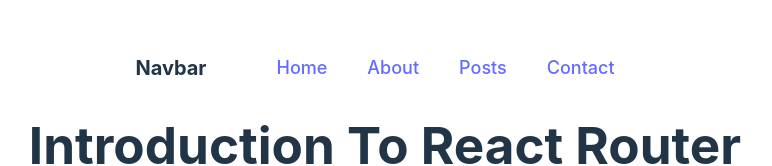
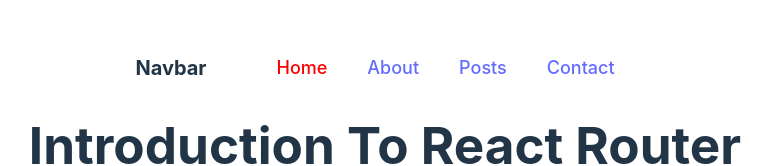
Before and after one commit to Nazmul1582/introduction-to-react-router, a React (Vite) app: page /home in a window 1280 px wide. Shown: the part 202-368 px from the top of the page, without its empty margins (255-1027 px from the left). Built offline with nearby package versions, Linux system fonts and the light colour scheme.

Commit message:
changed active route color using NavLink intead using Link

```diff
--- a/src/App.css
+++ b/src/App.css
@@ -11,16 +11,21 @@
   align-items: center;
   gap: 50px;
 }
-
 .header div{
   font-size: 20px;
   font-weight: bold;
 }
-
 .nav a{
   margin: 0 20px;
   font-size: 18px;
 }
+a.active{
+  color: red;
+}
+a.active:hover{
+  color: red
+}
+
 .posts{
   display: grid;
   grid-template-columns: repeat(2, 1fr);
--- a/src/components/Header.jsx
+++ b/src/components/Header.jsx
@@ -1,14 +1,14 @@
-import { Link } from "react-router-dom";
+import { NavLink } from "react-router-dom";
 
 const Header = () => {
   return (
     <header className="header">
       <div>Navbar</div>
       <nav className="nav">
-        <Link to="/home">Home</Link>
-        <Link to="/about">About</Link>
-        <Link to="/posts">Posts</Link>
-        <Link to="/contact">Contact</Link>
+        <NavLink to="/home">Home</NavLink>
+        <NavLink to="/about">About</NavLink>
+        <NavLink to="/posts">Posts</NavLink>
+        <NavLink to="/contact">Contact</NavLink>
       </nav>
     </header>
   );
```
